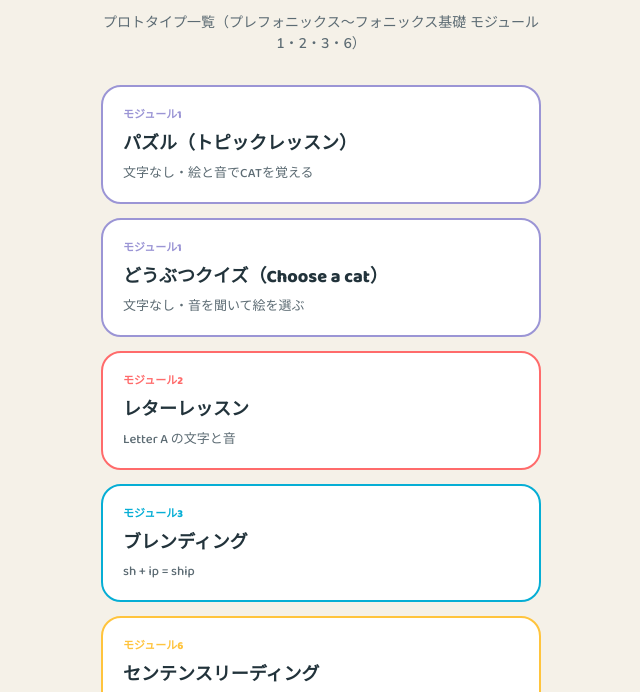
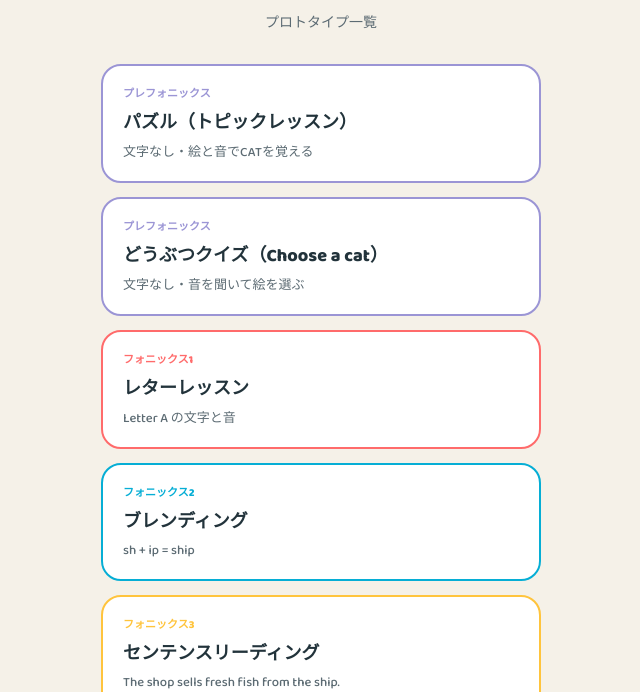
Before and after one commit to kj-demo/letter-sentence-v1, a plain HTML site: page index.html in a window 1280 px wide. Shown: the part 104-796 px from the top of the page, without its empty margins (319-959 px from the left). Drawn offline with nearby package versions, Linux system fonts and the light colour scheme.

Commit message:
Add files via upload

```diff
--- a/index.html
+++ b/index.html
@@ -10,31 +10,31 @@
 
 <main class="home-wrap">
   <h1 class="home-title">AIこども英語教育</h1>
-  <p class="home-sub">プロトタイプ一覧（プレフォニックス〜フォニックス基礎 モジュール1・2・3・6）</p>
+  <p class="home-sub">プロトタイプ一覧</p>
 
   <div class="lesson-list">
     <a class="lesson-link" href="puzzle.html" style="border:2px solid #9B95D5;">
-      <div class="lesson-module" style="color:#9B95D5;">モジュール1</div>
+      <div class="lesson-module" style="color:#9B95D5;">プレフォニックス</div>
       <div class="lesson-name">パズル（トピックレッスン）</div>
       <div class="lesson-desc">文字なし・絵と音でCATを覚える</div>
     </a>
     <a class="lesson-link" href="choose-animal.html" style="border:2px solid #9B95D5;">
-      <div class="lesson-module" style="color:#9B95D5;">モジュール1</div>
+      <div class="lesson-module" style="color:#9B95D5;">プレフォニックス</div>
       <div class="lesson-name">どうぶつクイズ（Choose a cat）</div>
       <div class="lesson-desc">文字なし・音を聞いて絵を選ぶ</div>
     </a>
     <a class="lesson-link" href="letter-lesson.html" style="border:2px solid #FF6B6B;">
-      <div class="lesson-module" style="color:#FF6B6B;">モジュール2</div>
+      <div class="lesson-module" style="color:#FF6B6B;">フォニックス1</div>
       <div class="lesson-name">レターレッスン</div>
       <div class="lesson-desc">Letter A の文字と音</div>
     </a>
     <a class="lesson-link" href="blending.html" style="border:2px solid #06AED5;">
-      <div class="lesson-module" style="color:#06AED5;">モジュール3</div>
+      <div class="lesson-module" style="color:#06AED5;">フォニックス2</div>
       <div class="lesson-name">ブレンディング</div>
       <div class="lesson-desc">sh + ip = ship</div>
     </a>
     <a class="lesson-link" href="sentence-reading.html" style="border:2px solid #FFC43D;">
-      <div class="lesson-module" style="color:#FFC43D;">モジュール6</div>
+      <div class="lesson-module" style="color:#FFC43D;">フォニックス3</div>
       <div class="lesson-name">センテンスリーディング</div>
       <div class="lesson-desc">The shop sells fresh fish from the ship.</div>
     </a>
```
Also changed, not shown: choose-animal.html (+1 -1 lines), puzzle.html (+1 -1 lines), teacher-dashboard.js (+7 -7 lines).
